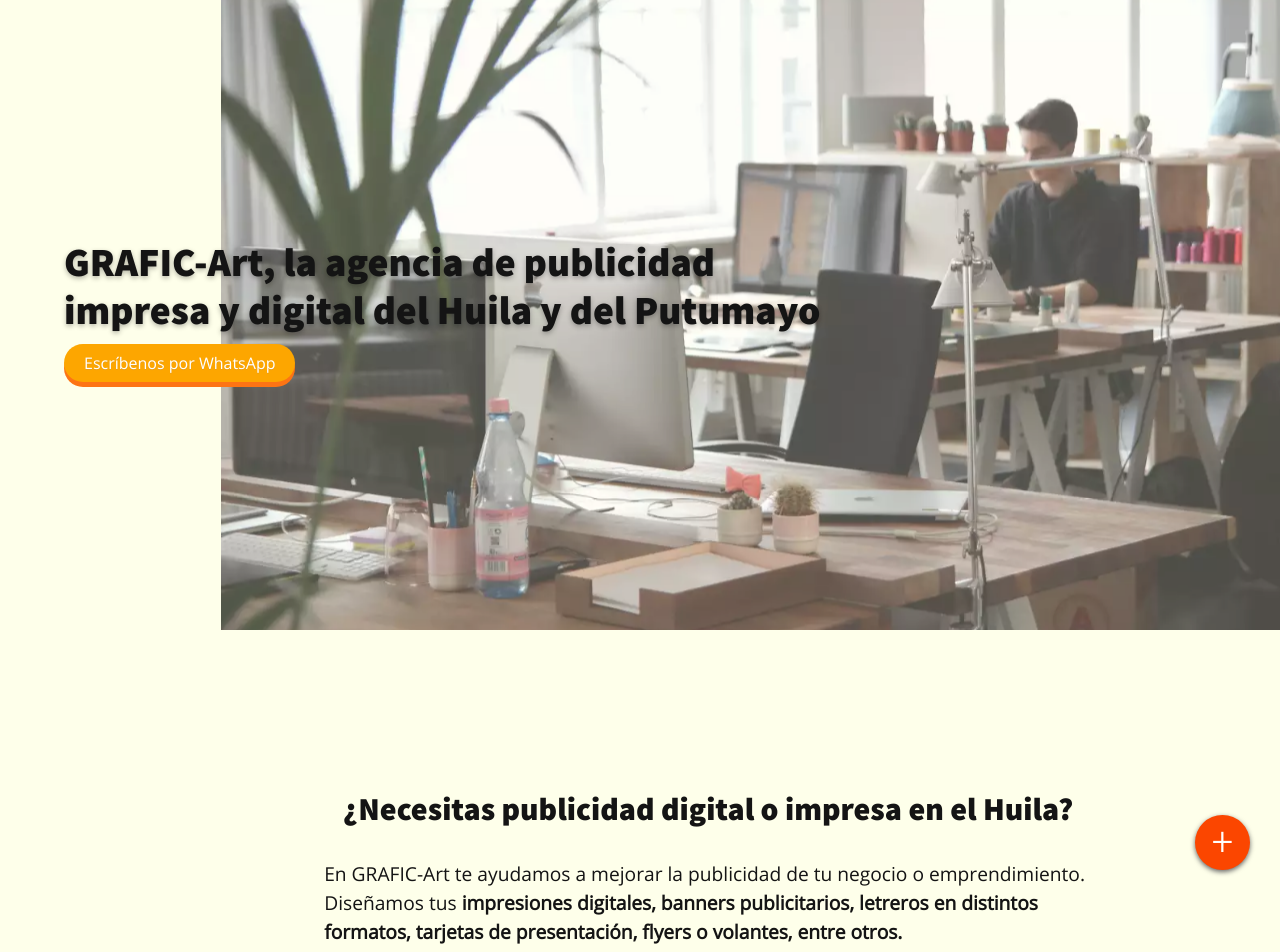
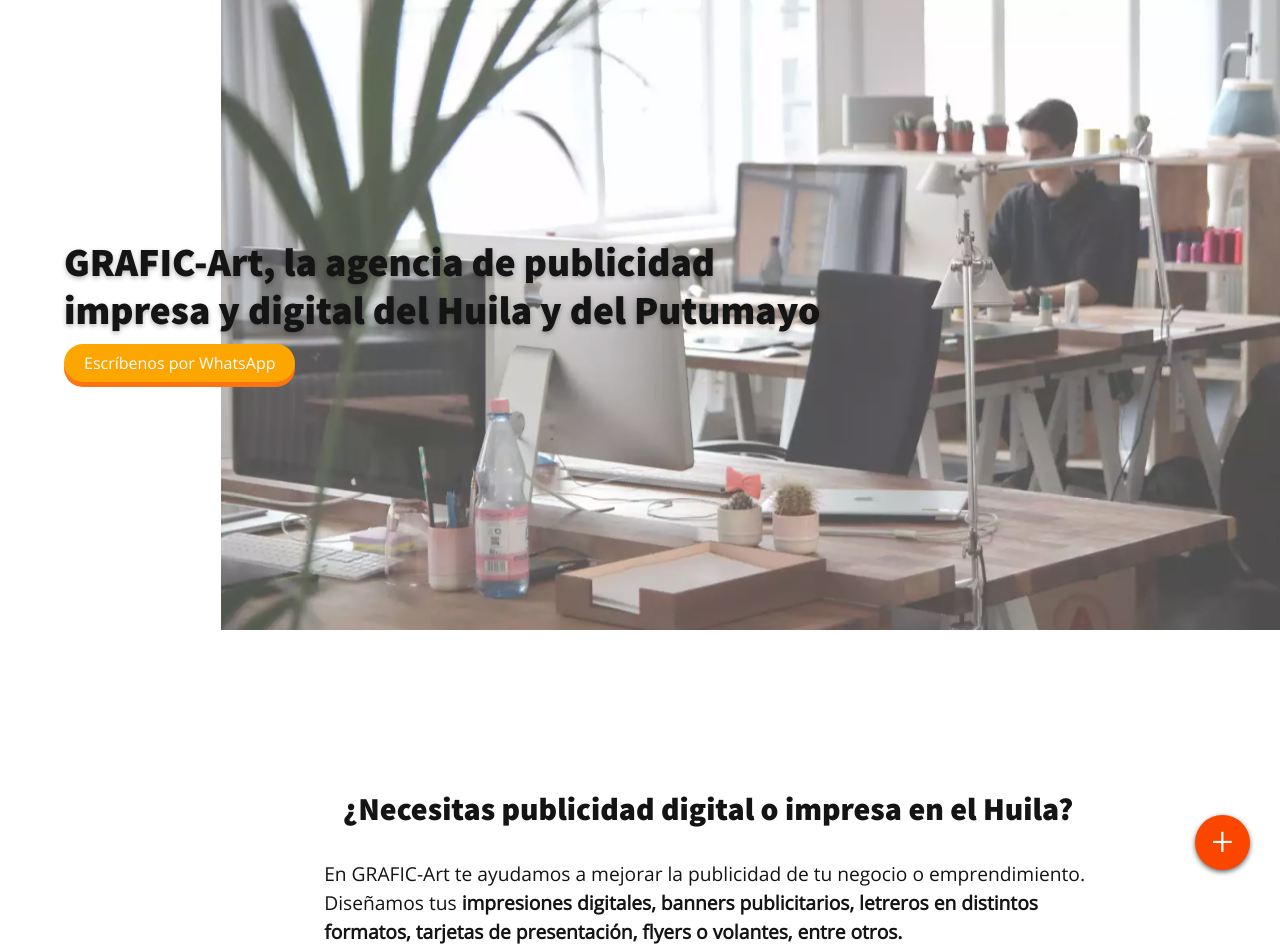
Before and after one commit to Klerpson/grafic-art, a Jekyll site: the page built from index.html, in a window 1280 px wide. Shown: the top 952 px of the page. Built offline with Jekyll 4.4.1, drawn with Linux system fonts in a browser that asks for light colours; some web fonts are replaced.

Commit message:
updates design home

```diff
--- a/_includes/css/principal.css
+++ b/_includes/css/principal.css
@@ -45,6 +45,11 @@
   width: 100%;
   display: grid;
   gap: 3rem;
+}
+
+.pruebas h2{
+  max-width: 90vw;
+  justify-self: center;
 }
 
 .acordeon {
--- a/_includes/css/universal.css
+++ b/_includes/css/universal.css
@@ -27,8 +27,8 @@
   --gris3: rgba(89, 89, 89, 1);
   --gris4: rgba(64, 64, 64, 1);
   --shadow: 0 2px 5px rgba(14, 14, 14, .3);
-  --blanco: rgb(254, 255, 234);
-  --blancoRGBA: rgba(254, 255, 234, .7);
+  --blanco: rgb(255, 255, 255);
+  --blancoRGBA: rgba(255, 255, 255, 0.7);
   --fuenteTitulos: 'Source Sans Pro', sans-serif;
   --fuenteTexto: 'Open Sans', sans-serif;
 }
--- a/_includes/nav.html
+++ b/_includes/nav.html
@@ -12,7 +12,13 @@
 </lord-icon>
   </div>
   <div class="nd3 nds" data-toggle="tooltip" data-placement="left" data-original-title="Reminder">
-    <img class="reminder" src="http://wfarm2.dataknet.com/static/resources/icons/set112/f9788458.png" />
+    <script src="https://cdn.lordicon.com/libs/mssddfmo/lord-icon-2.1.0.js"></script>
+<lord-icon
+    src="https://cdn.lordicon.com/slkvcfos.json"
+    trigger="loop"
+    colors="primary:#141414,secondary:#fd7414"
+    style="width:90%;height:90%">
+</lord-icon>
   </div>
   <div class="nd1 nds" data-toggle="tooltip" data-placement="left" data-original-title="jorgel.tinoco@gmail.com">
     <script src="https://cdn.lordicon.com/libs/mssddfmo/lord-icon-2.1.0.js"></script>
```
Also changed, not shown: img/buy.gif (added), 6 other files.
